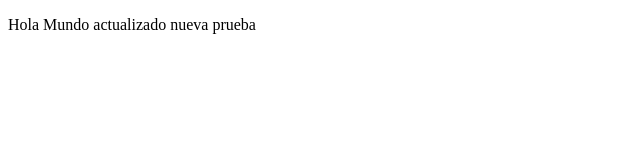
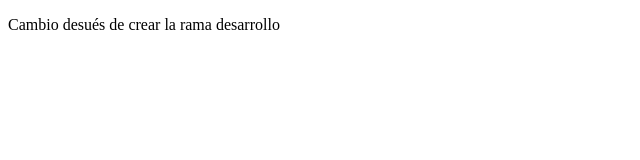
Before and after one commit to amrodriguesf/Master, a plain HTML site: page Index.html in a window 1280 px wide. Shown: the full height of the page, 0-640 px from the left. Drawn offline with Linux system fonts and the light colour scheme.

Commit message:
Nueva rama

```diff
--- a/Index.html
+++ b/Index.html
@@ -5,7 +5,7 @@
     <title>Hola Mundo</title>
 </head>
 <body>
-<p>Hola Mundo actualizado nueva prueba</p>
+<p>Cambio desués de crear la rama desarrollo</p>
 
 </body>
 </html>
```
